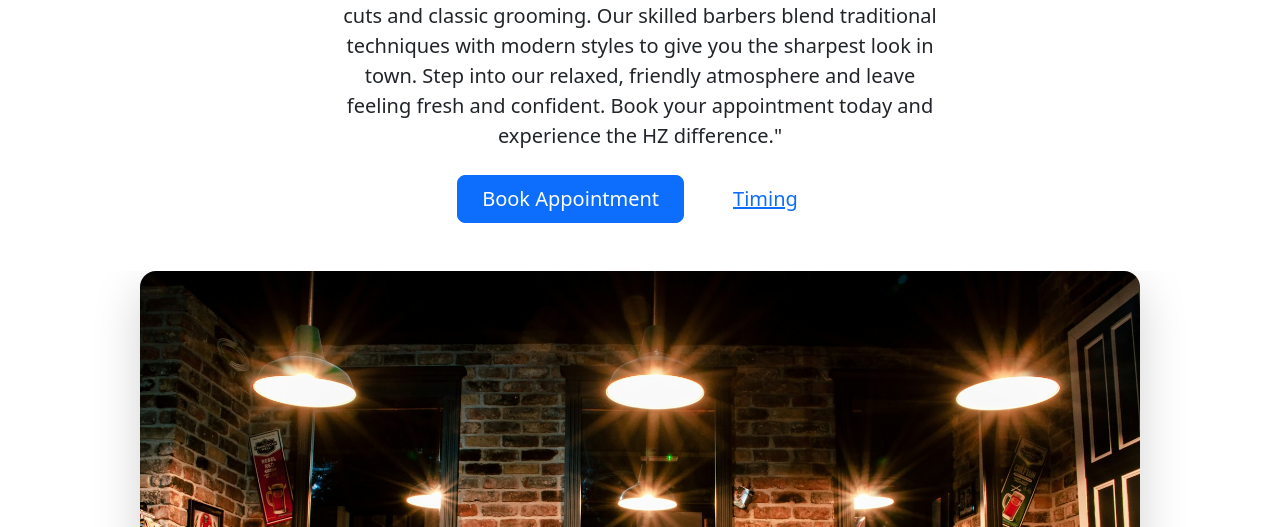
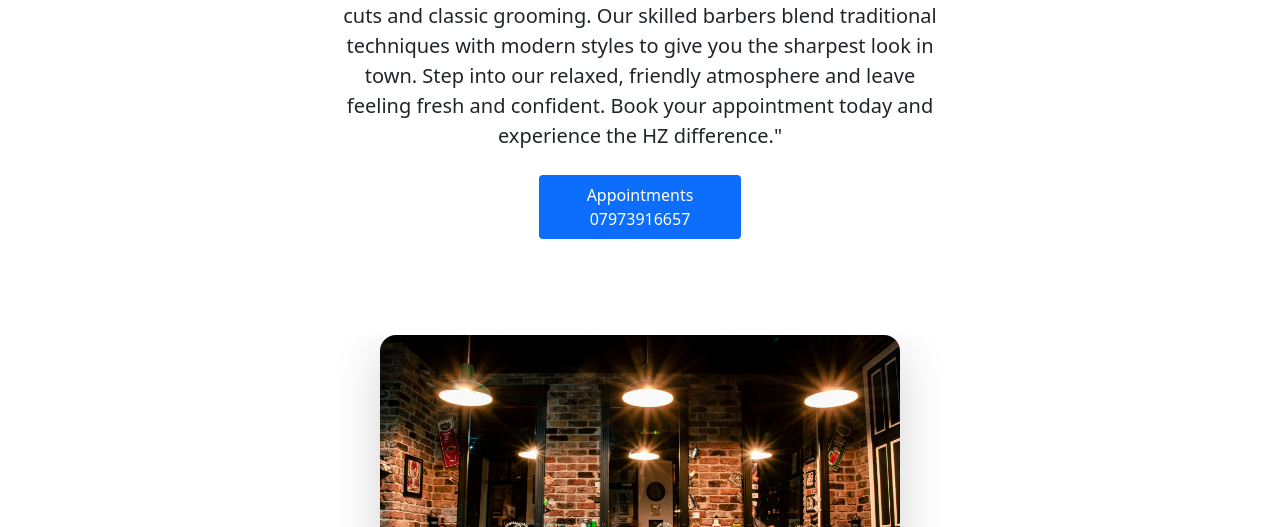
Before and after one commit to WajahatAli130/Barbershop-Site, a plain HTML site: page index.html in a window 1280 px wide. Shown: the part 273-800 px from the top of the page. Drawn offline with nearby package versions, Linux system fonts and the light colour scheme.

Commit message:
Update index.html

```diff
--- a/index.html
+++ b/index.html
@@ -27,8 +27,8 @@
     <div class="col-lg-6 mx-auto">
       <p class="lead mb-4">"Welcome to HZ Barbers – your local destination for precision cuts and classic grooming. Our skilled barbers blend traditional techniques with modern styles to give you the sharpest look in town. Step into our relaxed, friendly atmosphere and leave feeling fresh and confident. Book your appointment today and experience the HZ difference."</p>
       <div class="d-grid gap-2 d-sm-flex justify-content-sm-center mb-5">
-        <button type="button" class="btn btn-primary btn-lg px-4 me-sm-3">Book Appointment</button>
-        <button type="button" class="btn btn-lg px-4"><a href="/barbershop/timing.html">Timing</a></button>
+        <div class="d-grid gap-2 d-sm-flex justify-content-sm-center mb-5">
+        <div class=" bg-primary rounded-1 py-2 px-5 text-white">Appointments<br>07973916657</div>
       </div>
     </div>
     <div class="overflow-hidden" style="max-height: 90vh;">
```
